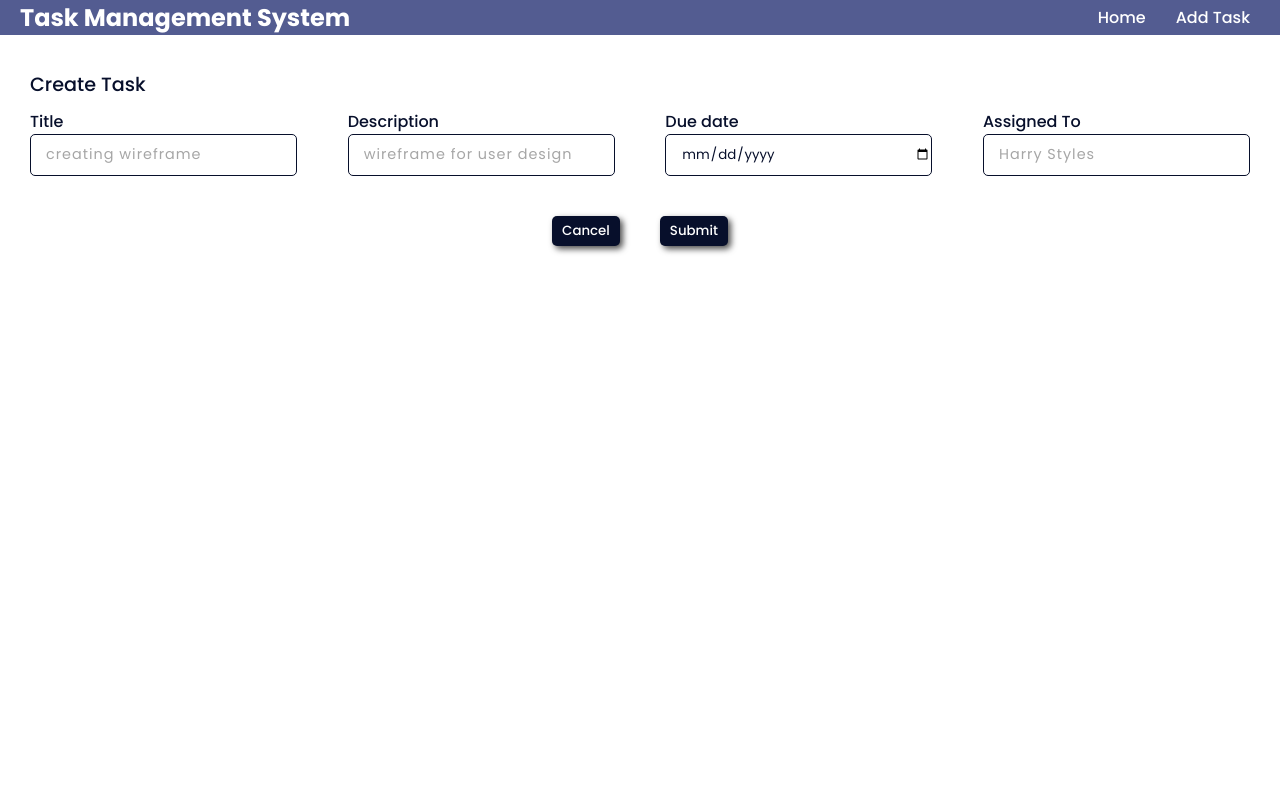
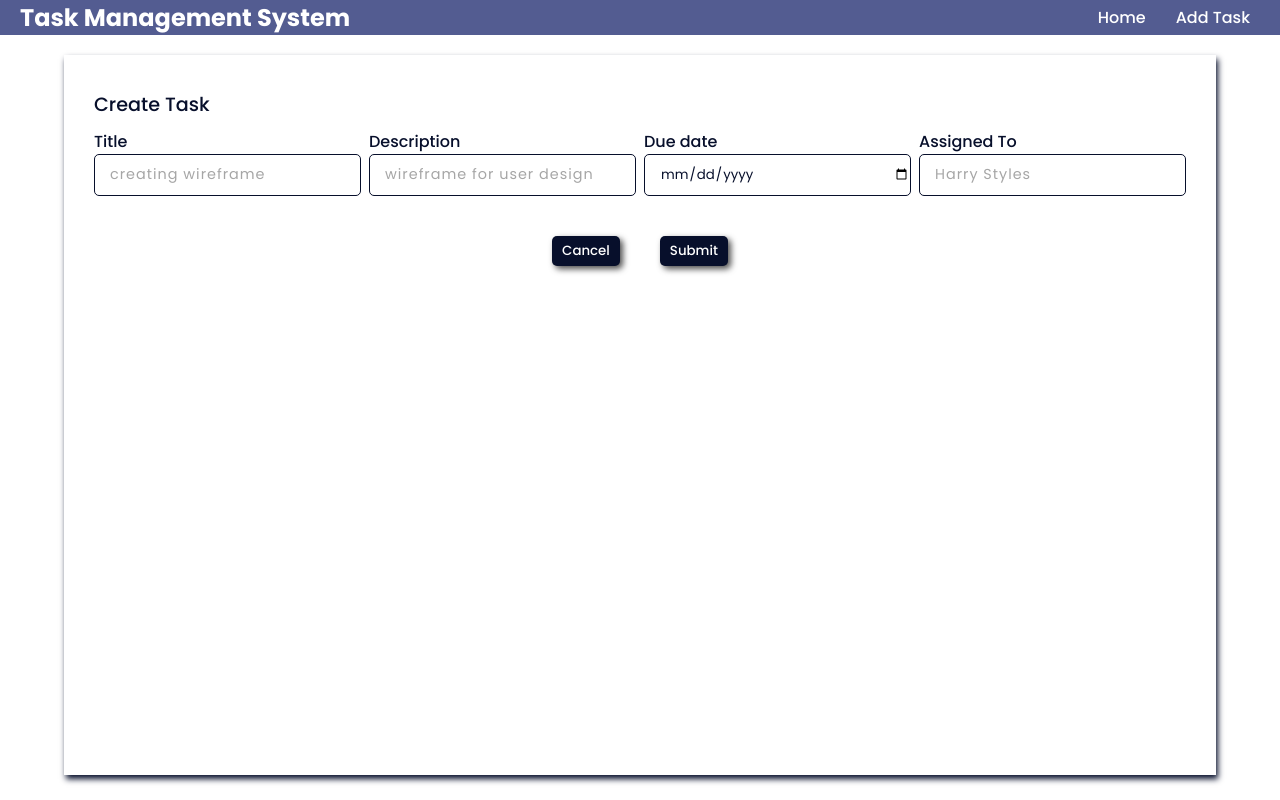
Before and after one commit to cloud-009/task-management, an Angular app: page /addtask in a window 1280 px wide. Built offline with nearby package versions, Linux system fonts and the light colour scheme.

Commit message:
updated readme

```diff
--- a/src/app/app.component.html
+++ b/src/app/app.component.html
@@ -1,6 +1,7 @@
+<!-- header -->
+<app-header></app-header>
+
 <div class="main">
-  <!-- header -->
-  <app-header></app-header>
 
   <!-- content -->
   <router-outlet></router-outlet>
--- a/src/app/app.component.scss
+++ b/src/app/app.component.scss
@@ -1,10 +1,14 @@
 $overall-height: 100vh;
 $header-height: 80px;
 
-div .main {
-    height: $overall-height;
+app-header {
+    height: $header-height;
+}
 
-    app-header {
-        height: $header-height;
-    }
+div.main {
+    min-height: calc($overall-height - $header-height);
+    max-height: auto;
+    width: 90%;
+    margin: 20px auto;
+    box-shadow: 2px 4px 6px var(--primary-color);
 }
--- a/src/components/add-task/add-task.component.html
+++ b/src/components/add-task/add-task.component.html
@@ -1,10 +1,10 @@
 <div class="container">
     <div class="title">
         @if (!isEditMode) {
-            <p class="title-head">Create Task</p>
+        <p class="title-head">Create Task</p>
         }
         @else {
-            <p class="title-head">Edit/View Task</p>
+        <p class="title-head">Edit/View Task</p>
         }
     </div>
     <div class="content">
@@ -58,7 +58,7 @@
                 @if (!isEditMode) {
                 <button type="button" class="action-button" (click)="postFormData()">Submit</button>
                 }
-                @if (isEditMode) {
+                @else {
                 <button type="button" class="action-button" (click)="updateTaskDetails()">Update</button>
                 }
             </div>
--- a/src/components/header/header.component.scss
+++ b/src/components/header/header.component.scss
@@ -4,6 +4,8 @@ nav {
     align-items: center;
     justify-content: space-between;
     padding: 0 20px;
+    position: sticky;
+    top: 0;
 
     >h1 {
         color: white;
--- a/src/pages/home/home.component.scss
+++ b/src/pages/home/home.component.scss
@@ -1,5 +1,5 @@
 $gap-between-cards: 20px;
-$card-width: 280px;
+$card-width: 320px;
 $card-height: 100px;
 
 .container-main {
```
Also changed, not shown: task.json (+8 -0 lines), 1 other file (tests, documents, lock files or other folders).
